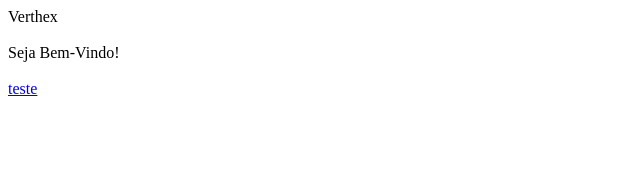
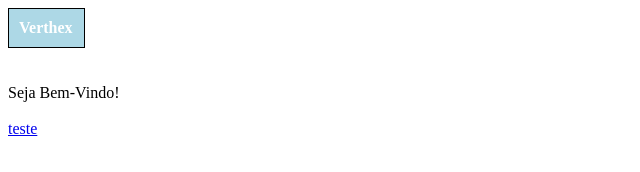
Before and after one commit to verthex/verthex.github.io, a plain HTML site: page index.html in a window 1280 px wide. Shown: the whole page, without its empty margins (0-640 px from the left). Drawn offline with Linux system fonts and the light colour scheme.

Commit message:
Melhorando a marca (#1)
Apenas uma demostração de envio de PR

```diff
--- a/index.html
+++ b/index.html
@@ -1,4 +1,13 @@
-Verthex
+<span
+style="display: block;
+border: 1px solid black;
+background-color: lightblue;
+color: white;
+padding: 10px;
+max-width: 55px;
+font-weight: bold;">
+    Verthex
+</span>
 
 <br />
 <br />
```
